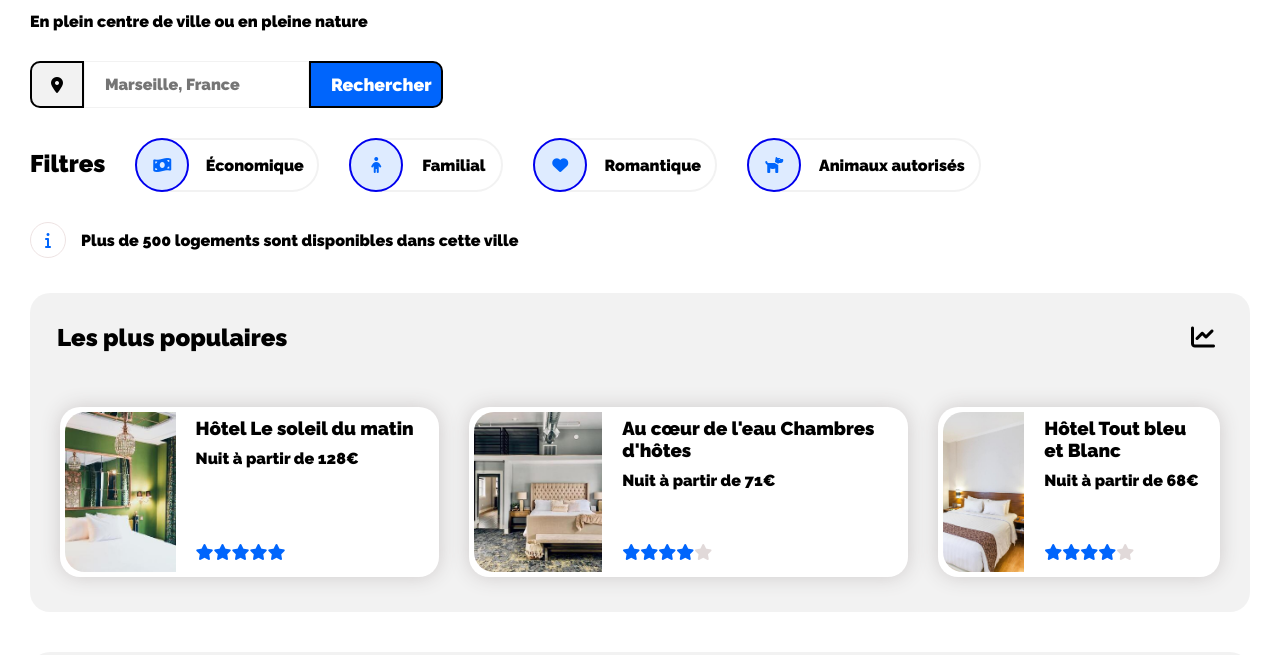
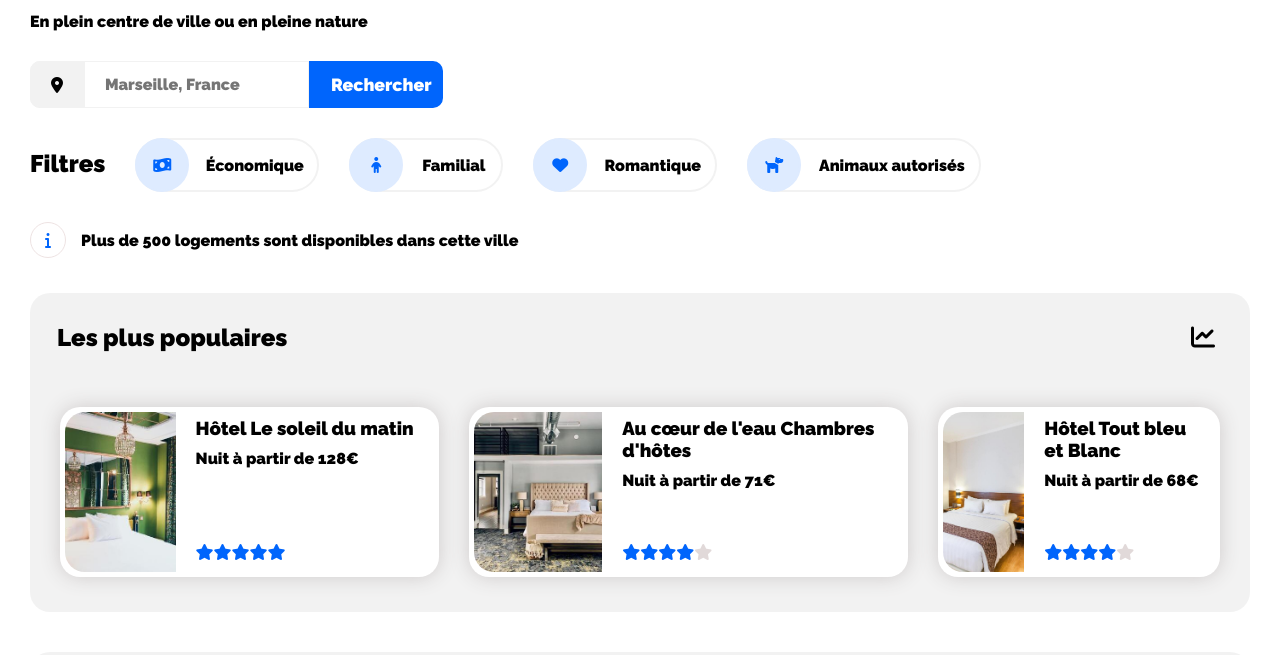
Before and after one commit to ExpleoOpenClassAKM/KomlaMawuliAdzato_2_12042021, a plain HTML site: page index.html in a window 1280 px wide. Shown: the part 145-800 px from the top of the page. Drawn offline with Linux system fonts and the light colour scheme; a web font is replaced by a local one.

Commit message:
mise à jour media 9261440

```diff
--- a/style_media9261450.css
+++ b/style_media9261450.css
@@ -213,7 +213,7 @@ p
         {
             width: 50px;
             height: 100%;
-            border: 2px solid;
+            border: 2px solid #F2F2F2;
             background-color: #F2F2F2;
             border-top-left-radius: 10px;
             border-bottom-left-radius: 10px;
@@ -249,7 +249,7 @@ p
         {
             width: 130px;
             height: 100%;
-            border: 2px solid;
+            border: 2px solid #0065FC;
             border-top-right-radius: 10px;
             border-bottom-right-radius: 10px;
             margin: -1px -1px -1px 0px;
@@ -729,7 +729,7 @@ p
             flex-direction: column;
             align-items: center;
             justify-content: center;
-            border: 2px solid;
+            border: 2px solid #DEEBFF;
             margin: -2px;
         }
 
@@ -769,7 +769,7 @@ p
             flex-direction: column;
             align-items: center;
             justify-content: center;
-            border: 2px solid;
+            border: 2px solid #DEEBFF;
             margin: -2px;
         }
 
@@ -809,7 +809,7 @@ p
             flex-direction: column;
             align-items: center;
             justify-content: center;
-            border: 2px solid;
+            border: 2px solid #DEEBFF;
             margin: -2px;
         }
 
@@ -849,7 +849,7 @@ p
             flex-direction: column;
             align-items: center;
             justify-content: center;
-            border: 2px solid;
+            border: 2px solid #DEEBFF;
             margin: -2px;
         }
 
```
